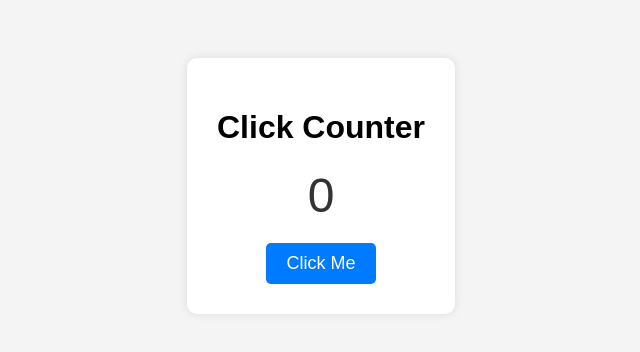
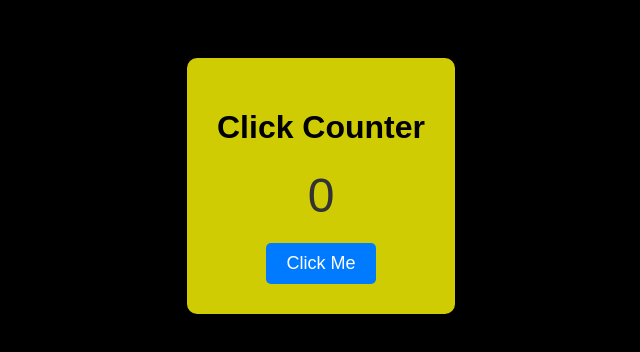
Before and after one commit to sanjeetkryadav/click-counter, a plain HTML site: page index.html in a window 1280 px wide. Shown: the whole page, without its empty margins (319-959 px from the left). Drawn offline with Linux system fonts and the light colour scheme.

Commit message:
some changes in css

```diff
--- a/style.css
+++ b/style.css
@@ -1,12 +1,12 @@
 body {
     font-family: Arial, sans-serif;
-    background-color: #f4f4f4;
+    background-color: #000000;
     text-align: center;
     padding: 50px;
   }
 
   .container {
-    background-color: white;
+    background-color: rgb(207, 204, 4);
     padding: 30px;
     border-radius: 10px;
     display: inline-block;
```
